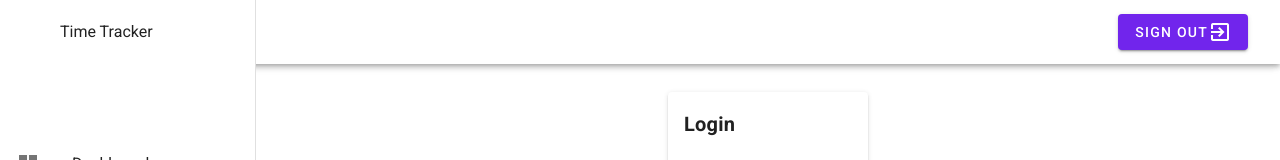
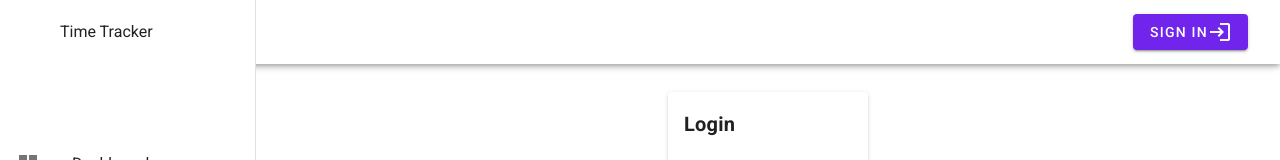
Before and after one commit to JordanPritt/time-tracker, a Vue app: page /login in a window 1280 px wide. Shown: the top 160 px of the page. Built offline with nearby package versions, Linux system fonts and the light colour scheme.

Commit message:
Added changes to update the auth settings.

```diff
--- a/src/components/NavBar.vue
+++ b/src/components/NavBar.vue
@@ -3,10 +3,18 @@
     <v-toolbar>
       <v-toolbar-title>Time Tracker</v-toolbar-title>
       <v-spacer />
-      <v-btn class="ml-4 mr-4 primary">
-        <span>Sign Out</span>
-        <v-icon>mdi-exit-to-app</v-icon>
-      </v-btn>
+      <div v-if="signedIn">
+        <v-btn  class="ml-4 mr-4 primary" @click="logout">
+          <span>Sign Out</span>
+          <v-icon>mdi-logout</v-icon>
+        </v-btn>
+      </div>
+      <div v-else>
+        <v-btn class="ml-4 mr-4 primary" @click="$router.push('/login')">
+          <span>Sign In</span>
+          <v-icon>mdi-login</v-icon>
+        </v-btn>
+      </div>
     </v-toolbar>
 
     <v-navigation-drawer app v-model="drawer" permanent>
@@ -49,6 +57,17 @@ export default {
       ],
     };
   },
+  computed: {
+    signedIn() {
+      return this.$store.getters.isLoggedIn;
+    },
+  },
+  methods: {
+    logout() {
+      this.$store.dispatch('logout')
+        .then(() => this.$router.push('/login'));
+    },
+  },
 };
 </script>
 
--- a/src/main.js
+++ b/src/main.js
@@ -7,6 +7,7 @@ import store from './store';
 import vuetify from './plugins/vuetify';
 import '@babel/polyfill';
 
+Vue.prototype.$log = console.log();
 Vue.prototype.$http = Axios;
 const token = localStorage.getItem('token');
 
--- a/src/router/index.js
+++ b/src/router/index.js
@@ -12,7 +12,7 @@ const routes = [
     name: 'home',
     component: Home,
     meta: {
-      guest: true,
+      requiresAuth: true,
     },
   },
   {
@@ -70,7 +70,7 @@ router.beforeEach((to, from, next) => {
   if (to.path === '/login') {
     next();
   } else if (to.matched.some(r => r.meta.requiresAuth)) {
-    if (localStorage.getItem('jwt') == null) {
+    if (localStorage.getItem('token') == null) {
       if (to.path !== '/login') {
         next('/login');
       } else {
--- a/src/store/index.js
+++ b/src/store/index.js
@@ -24,41 +24,31 @@ export default new Vuex.Store({
     },
     logout(state) {
       state.status = '';
-      state.token = '';
+      state.token = null;
     },
   },
   actions: {
     login({ commit }, user) {
+      return new Promise((resolve, reject) => {
         commit('auth_request');
         axios({ url: 'http://localhost:5000/api/v1/login', data: user, method: 'POST' })
-        .then()
-        .catch((err, reject) => {
+          .then((resp) => {
+            const { token } = resp.data;
+            // eslint-disable-next-line no-shadow
+            const { user } = resp.data;
+            localStorage.setItem('token', token);
+            axios.defaults.headers.common.Authorization = token;
+            commit('auth_success', token, user);
+            resolve(resp);
+          })
+          .catch((err) => {
+            console.log('err:', err.response);
             commit('auth_error');
             localStorage.removeItem('token');
             reject(err);
           });
+      });
     },
-    // login({ commit }, user) {
-    //   return new Promise((resolve, reject) => {
-    //     commit('auth_request');
-    //     axios({ url: 'http://localhost:5000/api/v1/login', data: user, method: 'POST' })
-    //       .then((resp) => {
-    //         const { token } = resp.data;
-    //         // eslint-disable-next-line no-shadow
-    //         const { user } = resp.data;
-    //         localStorage.setItem('token', token);
-    //         axios.defaults.headers.common.Authorization = token;
-    //         commit('auth_success', token, user);
-    //         resolve(resp);
-    //       })
-    //       .catch((err) => {
-    //         console.log('err:', err);
-    //         commit('auth_error');
-    //         localStorage.removeItem('token');
-    //         reject(err);
-    //       });
-    //   });
-    // },
     logout({ commit }) {
       return new Promise((resolve) => {
         commit('logout');
--- a/src/views/Login.vue
+++ b/src/views/Login.vue
@@ -47,9 +47,10 @@ export default {
   },
   methods: {
     handleLogin() {
-      const { username, password } = this;
+      const name = this.username;
+      const { password } = this;
 
-      this.$store.dispatch('login', { username, password })
+      this.$store.dispatch('login', { name, password })
         .then(() => this.$router.push('/'))
         .catch(err => console.log(err));
     },
```
Lines whose indentation alone changed are shown as unchanged.
